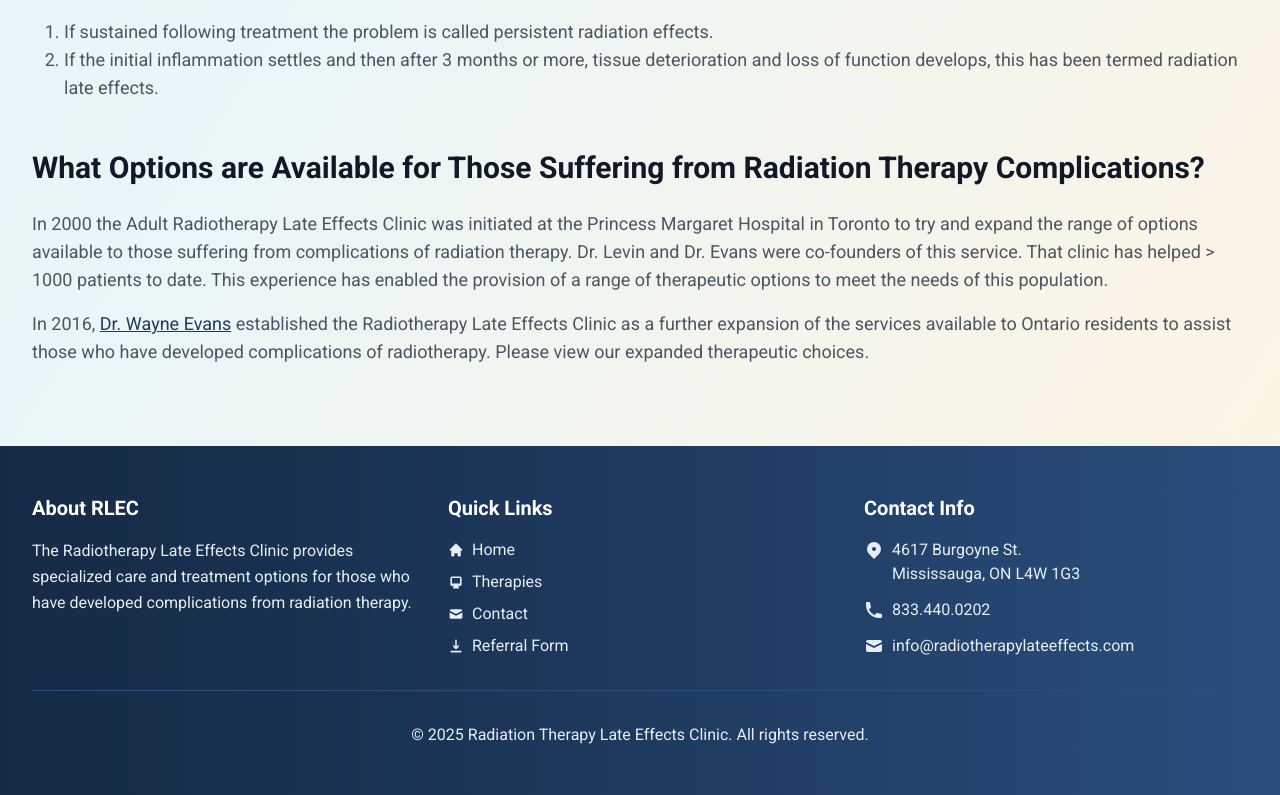
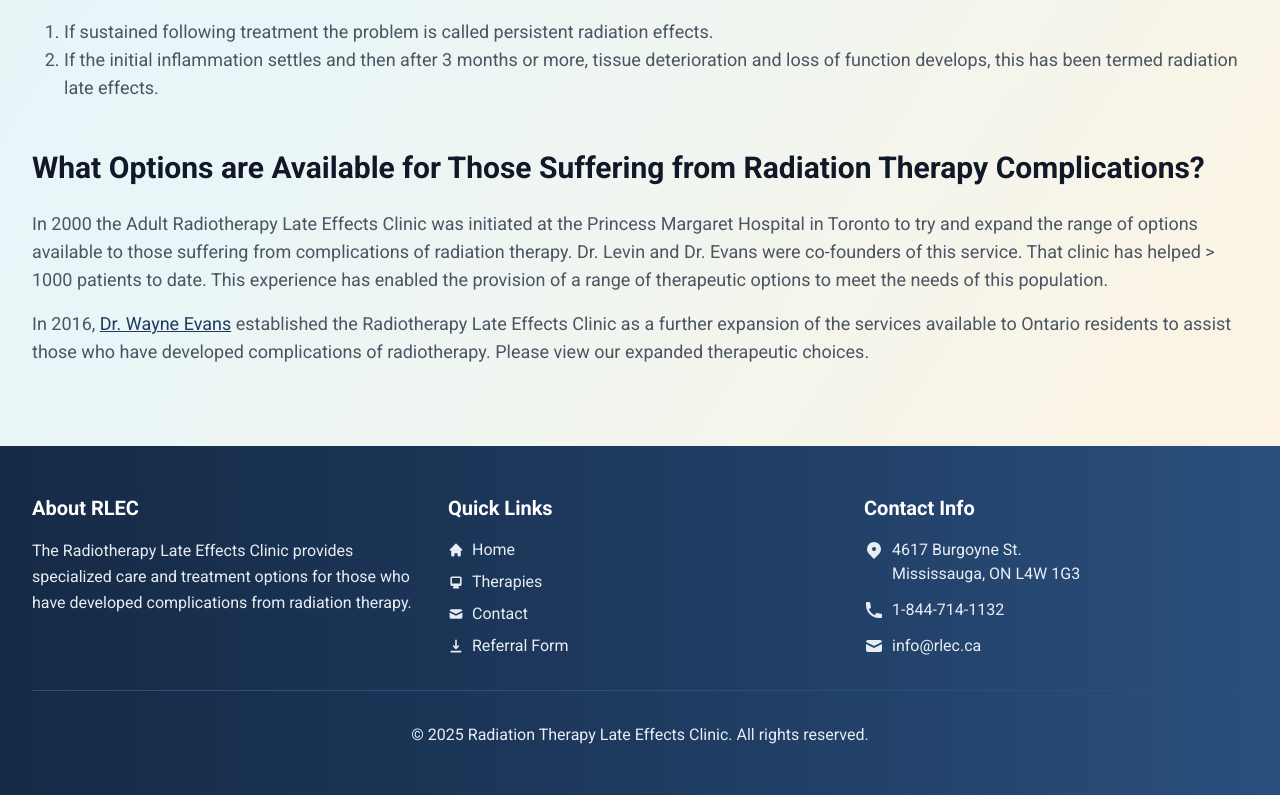
Before and after one commit to rONin01010101010/RLEC, a Next.js app: page / in a window 1280 px wide. Shown: the part 1542-2337 px from the top of the page. Built offline with nearby package versions, Linux system fonts and the light colour scheme.

Commit message:
Contact changed

```diff
--- a/app/contact/page.tsx
+++ b/app/contact/page.tsx
@@ -29,8 +29,8 @@ export default function Contact() {
                   </span>
                   <div>
                     <h3 className="text-xl font-bold text-gray-900 mb-2">Email</h3>
-                    <a href="mailto:info@radiotherapylateeffects.com" className="text-lg text-primary hover:text-primary-dark transition-colors">
-                      info@radiotherapylateeffects.com
+                    <a href="mailto:info@rlec.ca" className="text-lg text-primary hover:text-primary-dark transition-colors">
+                      info@rlec.ca
                     </a>
                   </div>
                 </div>
@@ -45,8 +45,8 @@ export default function Contact() {
                   </span>
                   <div>
                     <h3 className="text-xl font-bold text-gray-900 mb-2">Toll Free Tel/Fax</h3>
-                    <a href="tel:8334400202" className="text-lg text-secondary hover:text-secondary-dark transition-colors">
-                      833.440.0202
+                    <a href="tel:18447141132" className="text-lg text-secondary hover:text-secondary-dark transition-colors">
+                      1-844-714-1132
                     </a>
                   </div>
                 </div>
--- a/components/Footer.tsx
+++ b/components/Footer.tsx
@@ -83,8 +83,8 @@ export default function Footer() {
                 <svg className="w-5 h-5 mr-2 flex-shrink-0" fill="currentColor" viewBox="0 0 20 20">
                   <path d="M2 3a1 1 0 011-1h2.153a1 1 0 01.986.836l.74 4.435a1 1 0 01-.54 1.06l-1.548.773a11.037 11.037 0 006.105 6.105l.774-1.548a1 1 0 011.059-.54l4.435.74a1 1 0 01.836.986V17a1 1 0 01-1 1h-2C7.82 18 2 12.18 2 5V3z" />
                 </svg>
-                <a href="tel:8334400202" className="hover:text-white transition-colors">
-                  833.440.0202
+                <a href="tel:18447141132" className="hover:text-white transition-colors">
+                  1-844-714-1132
                 </a>
               </li>
               <li className="flex items-center">
@@ -92,8 +92,8 @@ export default function Footer() {
                   <path d="M2.003 5.884L10 9.882l7.997-3.998A2 2 0 0016 4H4a2 2 0 00-1.997 1.884z" />
                   <path d="M18 8.118l-8 4-8-4V14a2 2 0 002 2h12a2 2 0 002-2V8.118z" />
                 </svg>
-                <a href="mailto:info@radiotherapylateeffects.com" className="hover:text-white transition-colors break-all">
-                  info@radiotherapylateeffects.com
+                <a href="mailto:info@rlec.ca" className="hover:text-white transition-colors break-all">
+                  info@rlec.ca
                 </a>
               </li>
             </ul>
```
